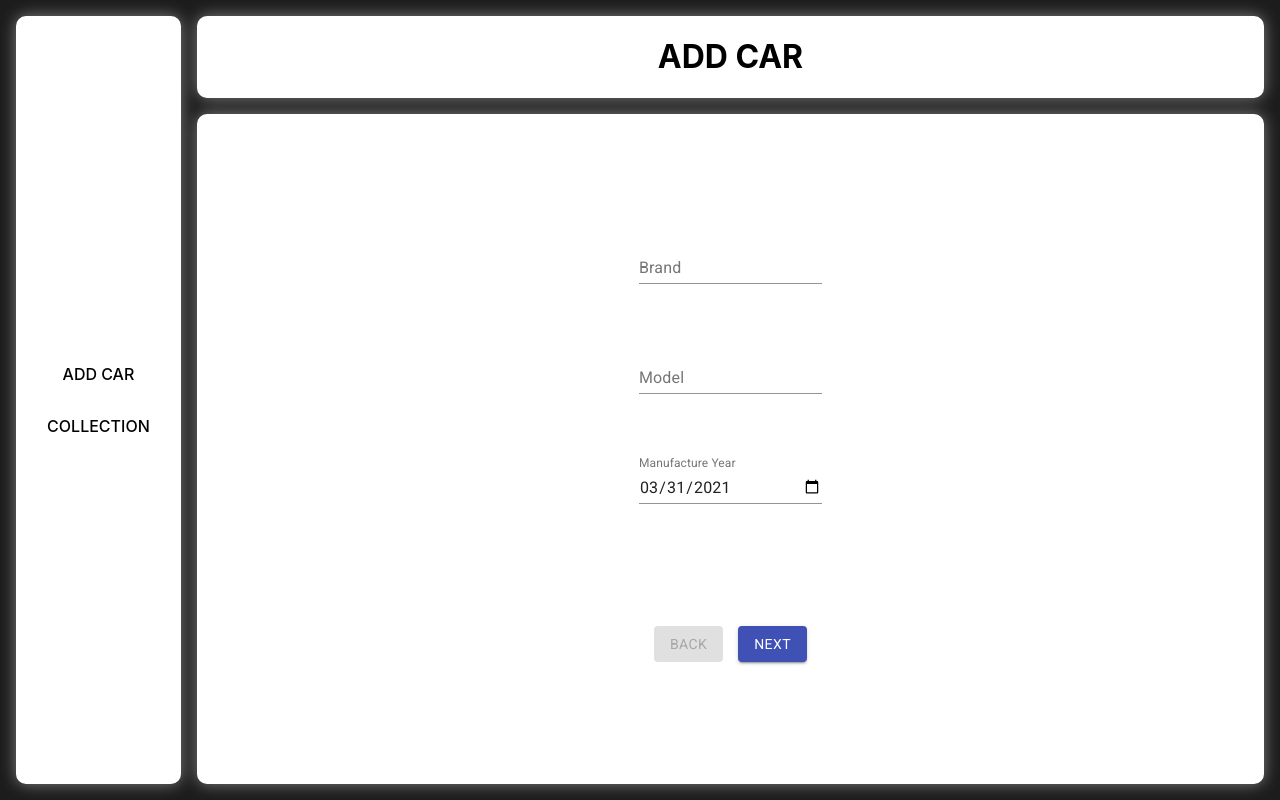
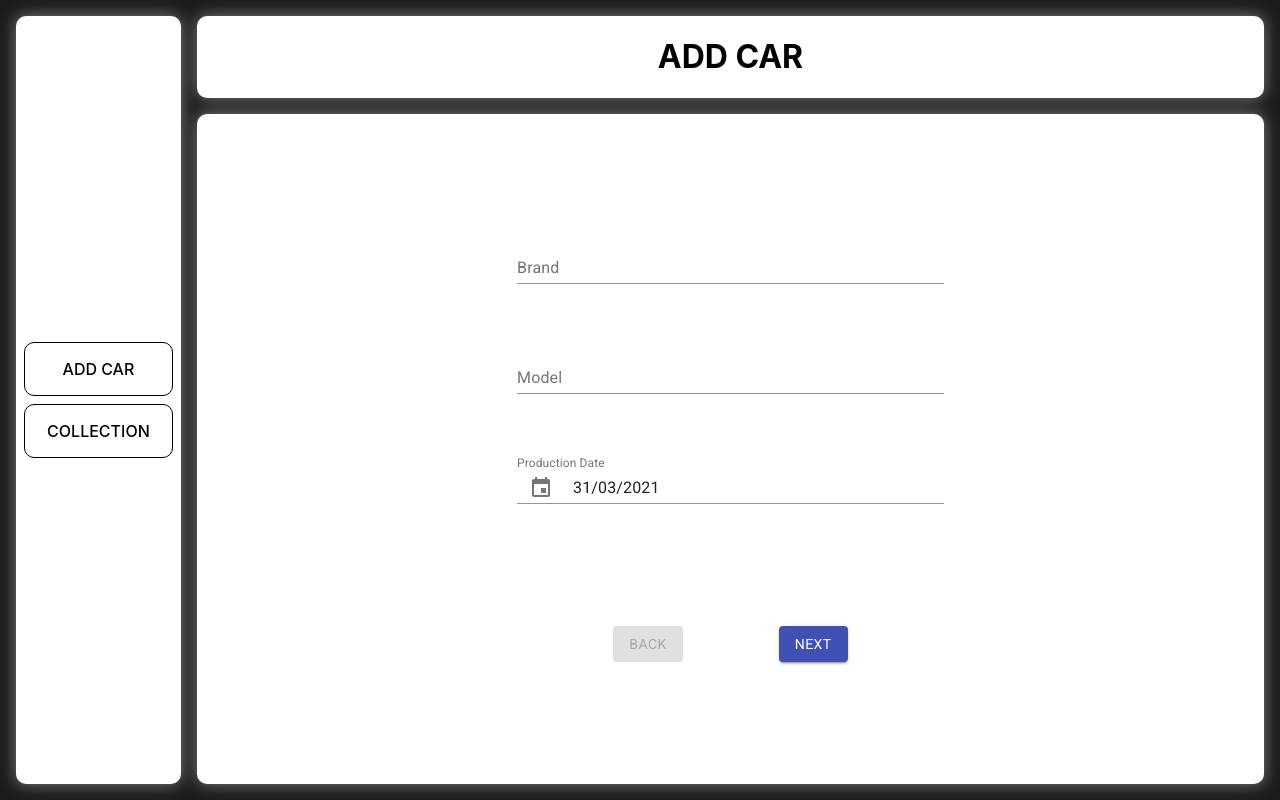
Before and after one commit to cichowlasp/project1, a React (Create React App) app: page / in a window 1280 px wide. Built offline with nearby package versions, Linux system fonts and the light colour scheme.

Commit message:
startet implementing multiform functionality

```diff
--- a/package.json
+++ b/package.json
@@ -3,7 +3,9 @@
   "version": "0.1.0",
   "private": true,
   "dependencies": {
+    "@date-io/moment": "^1.3.13",
     "@material-ui/core": "^4.11.3",
+    "@material-ui/pickers": "^3.3.10",
     "@testing-library/jest-dom": "^5.11.10",
     "@testing-library/react": "^11.2.6",
     "@testing-library/user-event": "^12.8.3",
@@ -12,6 +14,7 @@
     "@types/react": "^17.0.3",
     "@types/react-dom": "^17.0.3",
     "fontsource-roboto": "^4.0.0",
+    "moment": "^2.29.1",
     "node-sass": "^5.0.0",
     "react": "^17.0.2",
     "react-dom": "^17.0.2",
--- a/src/App.tsx
+++ b/src/App.tsx
@@ -1,11 +1,15 @@
 import React from 'react';
 import './App.scss';
 import Router from './components/Router/Router';
+import { MuiPickersUtilsProvider } from '@material-ui/pickers';
+import MomentUtils from '@date-io/moment';
 
 const App = () => {
 	return (
 		<div className='App'>
-			<Router />
+			<MuiPickersUtilsProvider utils={MomentUtils}>
+				<Router />
+			</MuiPickersUtilsProvider>
 		</div>
 	);
 };
--- a/src/components/Home/components/Multiform/Multiform.scss
+++ b/src/components/Home/components/Multiform/Multiform.scss
@@ -1,6 +1,6 @@
 .form-container {
 	display: flex;
-	width: fit-content;
+	width: 40%;
 	flex-direction: column;
 	justify-content: space-evenly;
 	.fields-container {
--- a/src/components/Home/components/Multiform/Multiform.tsx
+++ b/src/components/Home/components/Multiform/Multiform.tsx
@@ -7,12 +7,19 @@ import './Multiform.scss';
 
 const Multiform: React.FC = () => {
 	const [step, setStep] = useState(1);
+	const [data, setData] = useState({
+		brand: '',
+		model: '',
+		productionDate: new Date(),
+		vehicleOperation: 0,
+		fuelType: '',
+	});
 	const returnStep = () => {
 		switch (step) {
 			case 1:
-				return <StepOne />;
+				return <StepOne data={data} setData={setData} />;
 			case 2:
-				return <StepTwo />;
+				return <StepTwo data={data} setData={setData} />;
 			case 3:
 				return <StepThree />;
 			default:
@@ -35,7 +42,11 @@ const Multiform: React.FC = () => {
 					color='secondary'>
 					Back
 				</Button>
-				<Button onClick={nextStep} variant='contained' color='primary'>
+				<Button
+					onClick={nextStep}
+					disabled={step === 3 ? true : false}
+					variant='contained'
+					color='primary'>
 					Next
 				</Button>
 			</div>
--- a/src/components/Home/components/Steps/StepOne.tsx
+++ b/src/components/Home/components/Steps/StepOne.tsx
@@ -1,18 +1,56 @@
-import React from 'react';
+import React, { Fragment } from 'react';
 import { TextField } from '@material-ui/core';
-const StepOne: React.FC = () => {
+import { KeyboardDatePicker } from '@material-ui/pickers';
+import { Moment } from 'moment';
+
+interface FuncProps {
+	setData(arg1: any): void;
+	data: {
+		brand: string;
+		model: string;
+		productionDate: Date | Moment | null;
+		vehicleOperation: number;
+		fuelType: string;
+	};
+}
+
+const StepOne: React.FC<FuncProps> = ({ data, setData }) => {
 	return (
 		<>
-			<TextField label='Brand' />
-			<TextField label='Model' />
 			<TextField
-				id='date'
-				label='Manufacture Year'
-				type='date'
-				defaultValue={new Date().toISOString().slice(0, 10)}
-				InputLabelProps={{
-					shrink: true,
-				}}
+				label='Brand'
+				value={data.brand}
+				onChange={(event) =>
+					setData({
+						...data,
+						brand: event.target.value,
+					})
+				}
+			/>
+			<TextField
+				label='Model'
+				value={data.model}
+				onChange={(event) =>
+					setData({
+						...data,
+						model: event.target.value,
+					})
+				}
+			/>
+
+			<KeyboardDatePicker
+				autoOk
+				variant='inline'
+				label='Production Date'
+				format='DD/MM/yyyy'
+				value={data.productionDate}
+				InputAdornmentProps={{ position: 'start' }}
+				onChange={(date) =>
+					setData({
+						...data,
+						productionDate: date,
+					})
+				}
 			/>
 		</>
 	);
--- a/src/components/Home/components/Steps/StepThree.tsx
+++ b/src/components/Home/components/Steps/StepThree.tsx
@@ -21,7 +21,7 @@ const StepThree: React.FC = () => {
 						color='primary'
 					/>
 				}
-				label='Serviced at an authorized service station'
+				label='Serviced at an ASS'
 			/>
 			<div></div>
 			<TextField label='Condition' />
--- a/src/components/Home/components/Steps/StepTwo.tsx
+++ b/src/components/Home/components/Steps/StepTwo.tsx
@@ -1,10 +1,48 @@
 import React from 'react';
-import { TextField } from '@material-ui/core';
-const StepTwo: React.FC = () => {
+import { TextField, Select } from '@material-ui/core';
+import { Moment } from 'moment';
+
+interface FuncProps {
+	setData(arg1: any): void;
+	data: {
+		brand: string;
+		model: string;
+		productionDate: Date | Moment | null;
+		vehicleOperation: number;
+		fuelType: string;
+	};
+}
+
+const StepTwo: React.FC<FuncProps> = ({ data, setData }) => {
 	return (
 		<>
-			<TextField label='Vehicle operation' />
-			<TextField label='Fuel type' />
+			<TextField
+				label='Vehicle operation'
+				onChange={(event) =>
+					setData({
+						...data,
+						vehicleOperation: event.target.value,
+					})
+				}
+				value={data.vehicleOperation}
+			/>
+			<Select
+				native
+				label={'Fuel type'}
+				value={data.fuelType}
+				onChange={(event) =>
+					setData({
+						...data,
+						fuelType: event.target.value,
+					})
+				}
+				inputProps={{
+					name: 'Fuel type',
+				}}>
+				<option value={'disel'}>Disel</option>
+				<option value={'petrol'}>Petrol</option>
+				<option value={'petrol+gas'}>Petrol+gas</option>
+			</Select>
 			<TextField label='Gearbox' />
 			<TextField label='Cubic capacity' />
 		</>
--- a/src/components/SidebarConetent/SidebarContent.scss
+++ b/src/components/SidebarConetent/SidebarContent.scss
@@ -7,8 +7,13 @@
 		text-transform: uppercase;
 		color: black;
 		font-weight: 500;
+		margin: 0.5rem;
+		border-radius: 10px;
+		border: 1px solid black;
+
 		&:hover {
 			background-color: rgba(188, 188, 188, 0.3);
+			border-radius: 10px;
 		}
 	}
 }
```
Also changed, not shown: 1 other file (tests, documents, lock files or other folders).
